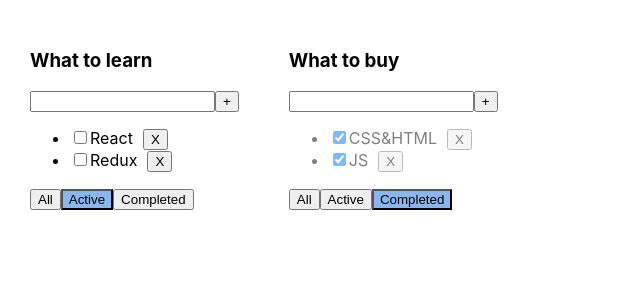
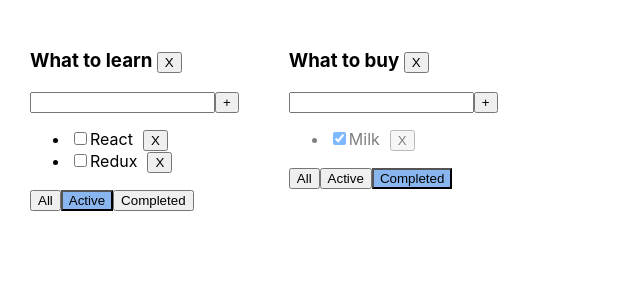
Before and after one commit to SanyaSkl/todolist-repetition, a React (Create React App) app: page / in a window 1280 px wide. Shown: the top 300 px of the page, without its empty margins (0-640 px from the left). Built offline with nearby package versions, Linux system fonts and the light colour scheme.

Commit message:
todolist lesson five 2, delete todolists, associative array, filter tasks for each todolist

```diff
--- a/src/App.tsx
+++ b/src/App.tsx
@@ -1,6 +1,6 @@
 import React, {useState} from 'react';
 import './App.css';
-import {TaskType, Todolist} from './components/Todolist';
+import {Todolist} from './components/Todolist';
 import {v1} from "uuid";
 
 export type FilterValuesType = "all" | "completed" | "active"
@@ -12,67 +12,91 @@
 
 function App() {
 
-
-    let [tasks, setTasks] = useState<Array<TaskType>>([
-        {id: v1(), title: "CSS&HTML", isDone: true},
-        {id: v1(), title: "JS", isDone: true},
-        {id: v1(), title: "React", isDone: false},
-        {id: v1(), title: "Redux", isDone: false}
-    ]);
-
-    function removeTask(id: string) {
-        let filteredTasks = tasks.filter(t => t.id !== id);
-        setTasks(filteredTasks)
+    function removeTask(id: string, todolistId: string) {
+        let tasks = tasksObj[todolistId];
+        tasksObj[todolistId] = tasks.filter(t => t.id !== id);
+        setTasksObj({...tasksObj});
     }
 
-    function addTask(title: string) {
+    let removeTodolist = (todolistId: string) => {
+        let filteredTodolist = todoLists.filter(tl => tl.id !== todolistId)
+        setTodoLists(filteredTodolist);
+        delete tasksObj[todolistId];
+        setTasksObj({...tasksObj})
+    }
+
+    function addTask(title: string, todolistId: string) {
         let newTask =
             {
                 id: v1(),
                 title: title,
                 isDone: false
             }
-        let newTasks = [newTask, ...tasks]
-        setTasks(newTasks)
+            let tasks = tasksObj[todolistId]
+        tasksObj[todolistId] = [newTask, ...tasks]
+        setTasksObj({...tasksObj})
     }
 
-    function changeStatus(taskId: string, isDone: boolean) {
-        let task = tasks.find( t => t.id === taskId)
+    function changeStatus(taskId: string, isDone: boolean, todolistId: string) {
+        let tasks = tasksObj[todolistId]
+        let task = tasks.find(t => t.id === taskId)
         if (task) {
             task.isDone = isDone
+            setTasksObj({...tasksObj})
         }
-        setTasks([...tasks])
+
     }
 
-    function changeFilter(value: FilterValuesType) {
-        setFilter(value);
+    function changeFilter(value: FilterValuesType, todolistId: string) {
+        let todolist = todoLists.find(tl => tl.id === todolistId)
+        if (todolist) {
+            todolist.filter = value
+            setTodoLists([...todoLists])
+        }
     }
 
-    const todolist: Array<TodolistType> = [
-        {id: v1(), title: 'What to learn', filter: 'active'},
-        {id: v1(), title: 'What to buy', filter: 'completed'}
-    ]
+    let todolistId1 = v1()
+    let todolistId2 = v1()
 
+    let [todoLists, setTodoLists] = useState<Array<TodolistType>>([
+        {id: todolistId1, title: 'What to learn', filter: 'active'},
+        {id: todolistId2, title: 'What to buy', filter: 'completed'}
+    ])
 
+    let [tasksObj, setTasksObj] = useState({
+        [todolistId1]: [
+            {id: v1(), title: "CSS&HTML", isDone: true},
+            {id: v1(), title: "JS", isDone: true},
+            {id: v1(), title: "React", isDone: false},
+            {id: v1(), title: "Redux", isDone: false}
+        ],
+        [todolistId2]: [
+            {id: v1(), title: "Book", isDone: false},
+            {id: v1(), title: "Milk", isDone: true}
+        ]
+    })
     return (
         <div className="App">
             {
-                todolist.map((tl) => {
-                    let tasksForTodolist = tasks;
+                todoLists.map((tl) => {
+                    let tasksForTodolist = tasksObj[tl.id];
                     if (tl.filter === "completed") {
-                        tasksForTodolist = tasks.filter(t => t.isDone);
+                        tasksForTodolist = tasksForTodolist.filter(t => t.isDone);
                     }
                     if (tl.filter === "active") {
-                        tasksForTodolist = tasks.filter(t => !t.isDone);
+                        tasksForTodolist = tasksForTodolist.filter(t => !t.isDone);
                     }
-                    return <Todolist title={tl.title}
-                                     tasks={tasksForTodolist}
-                                     removeTask={removeTask}
-                                     changeFilter={changeFilter}
-                                     addTask={addTask}
-                                     changeTaskStatus={changeStatus}
-                                     filter={tl.filter}
-
+                    return <Todolist
+                        key={tl.id}
+                        id={tl.id}
+                        title={tl.title}
+                        tasks={tasksForTodolist}
+                        removeTask={removeTask}
+                        changeFilter={changeFilter}
+                        addTask={addTask}
+                        changeTaskStatus={changeStatus}
+                        filter={tl.filter}
+                        removeTodolist={removeTodolist}
                     />
                 })
             }
--- a/src/components/Todolist.tsx
+++ b/src/components/Todolist.tsx
@@ -9,13 +9,15 @@
 }
 
 type PropsType = {
+    id: string
     title: string
     tasks: Array<TaskType>
-    removeTask: (id: string) => void
-    addTask: (title: string) => void
-    changeFilter: (value: FilterValuesType) => void
-    changeTaskStatus: (taskId: string, isDone: boolean) => void
+    removeTask: (id: string, todolistId: string) => void
+    addTask: (title: string, todolistId: string) => void
+    changeFilter: (value: FilterValuesType, todolistId: string) => void
+    changeTaskStatus: (taskId: string, isDone: boolean, todolistId: string) => void
     filter: FilterValuesType
+    removeTodolist: (todolistId: string) => void
 }
 
 export function Todolist(props: PropsType) {
@@ -28,13 +30,13 @@
     const keyDownHandler = (e: React.KeyboardEvent<HTMLElement>) => {
         setError(null)
         if (e.key === 'Enter') {
-            props.addTask(title)
+            props.addTask(title, props.id)
             setTitle('')
         }
     }
     const addTask = () => {
         if (title.trim() !== ""){
-            props.addTask(title.trim())
+            props.addTask(title.trim(), props.id)
             setTitle('')
         } else {
             setError("Title is required")
@@ -42,18 +44,21 @@
 
     }
     const allClickHandler = () => {
-        props.changeFilter("all")
+        props.changeFilter("all", props.id)
     }
     const activeClickHandler = () => {
-        props.changeFilter("active")
+        props.changeFilter("active", props.id)
     }
     const completedClickHandler = () => {
-        props.changeFilter("completed")
+        props.changeFilter("completed", props.id)
+    }
+    const removeTodolist = () => {
+        props.removeTodolist(props.id)
     }
 
     return (
         <div>
-            <h3>{props.title}</h3>
+            <h3>{props.title} <button onClick={removeTodolist}>X</button></h3>
             <div>
                 <input
                     value={title}
@@ -67,9 +72,9 @@
             <ul>
                 {
                     props.tasks.map(t => {
-                        const removeTaskHandler = () => props.removeTask(t.id)
+                        const removeTaskHandler = () => props.removeTask(t.id, props.id)
                         const changeHandler = (e: ChangeEvent<HTMLInputElement>) => {
-                            props.changeTaskStatus(t.id, e.currentTarget.checked)
+                            props.changeTaskStatus(t.id, e.currentTarget.checked, props.id)
                         }
 
                         return <li key={t.id} className={t.isDone ? "is-done" : ""}><input
```
